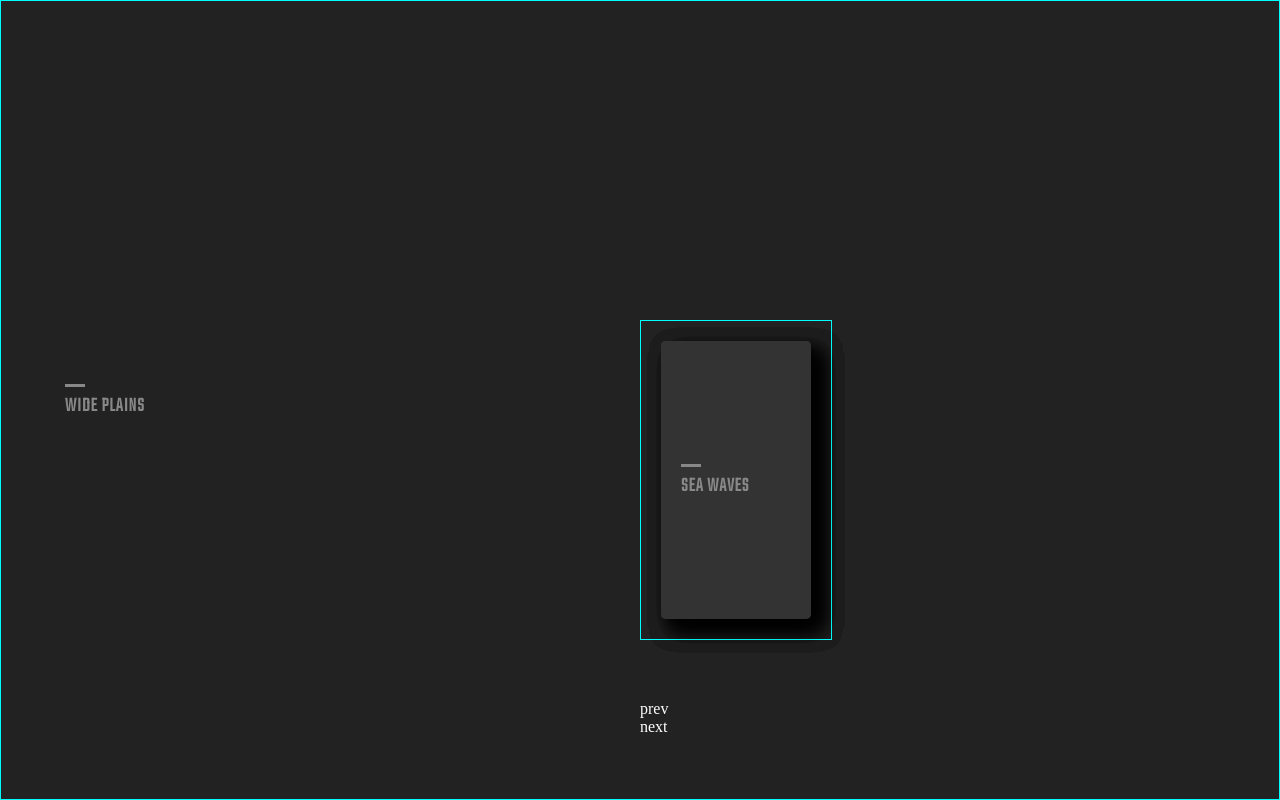
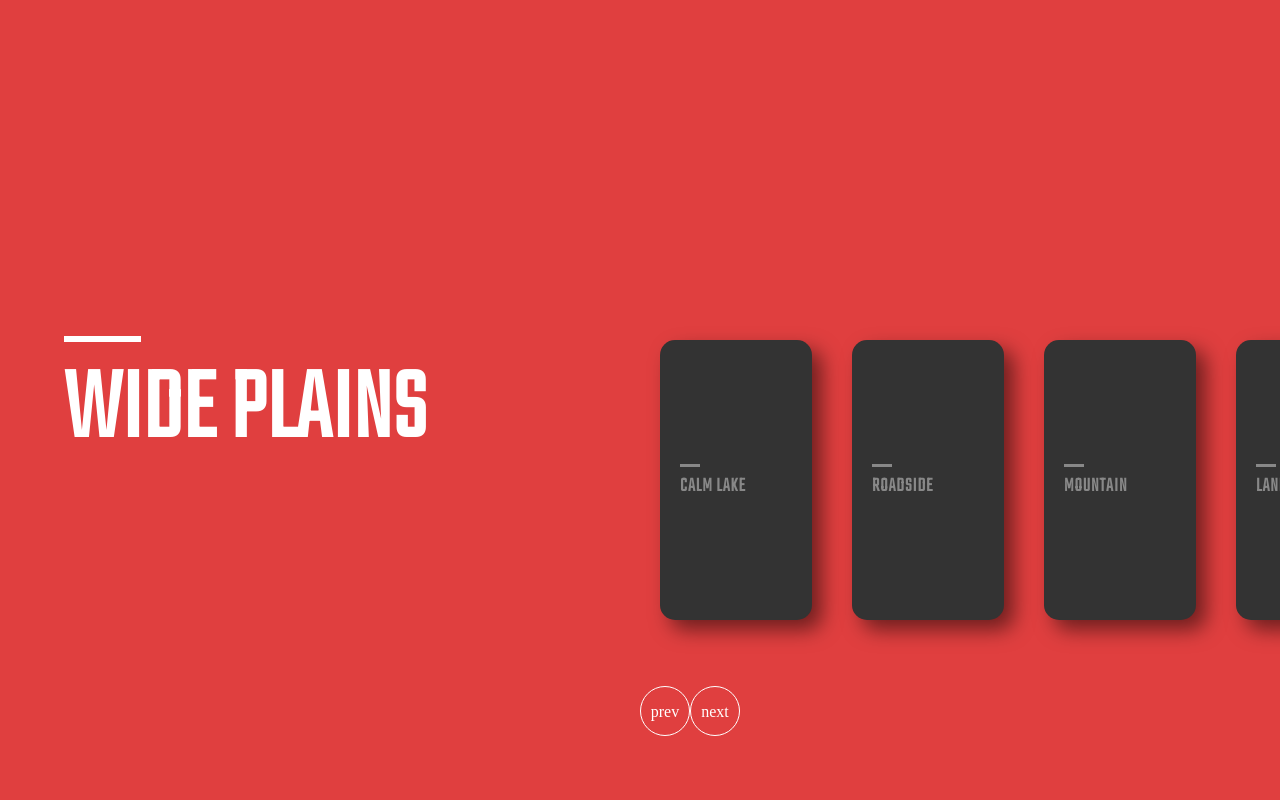
Before and after one commit to carrottechplus/motion_2d, a plain HTML site: page index.html in a window 1280 px wide. Drawn offline with Linux system fonts and the light colour scheme.

Commit message:
list-motion 작업 완료

```diff
--- a/main.js
+++ b/main.js
@@ -11,3 +11,15 @@
 // prev.addEventListener('click', () => {
 // 	frame.prepend(frame.lastElementChild);
 // });
+
+const frame = document.querySelector('.list');
+const prev = document.querySelector('.prev');
+const next = document.querySelector('.next');
+
+next.addEventListener('click', () => {
+	frame.append(frame.firstElementChild);
+});
+
+prev.addEventListener('click', () => {
+	frame.prepend(frame.lastElementChild);
+});
--- a/scss/style.scss
+++ b/scss/style.scss
@@ -1,5 +1,7 @@
 @import 'reset';
 @import url('https://fonts.googleapis.com/css2?family=Teko:wght@300&display=swap');
+$width: 15vw;
+$initPos: 50%;
 
 // test.html 관련 css
 /* section {
@@ -92,14 +94,14 @@ main {
 
 	.list {
 		li {
-			width: 15vw;
+			width: $width;
 			height: 40vh;
 			padding: 20px;
-			border: 1px solid aqua;
 			position: absolute;
 			top: 40%;
-			left: 50%;
+			left: $initPos;
 			z-index: 3;
+			transition: 1s;
 
 			.inner {
 				overflow: hidden;
@@ -109,13 +111,15 @@ main {
 				height: 100%;
 				padding: 20px;
 				background: #333;
-				border-radius: 5px;
+				border-radius: 15px;
 				box-shadow: 10px 10px 20px rgba(0, 0, 0, 0.5);
+				transition: 1px;
 
 				h2 {
 					font: bold 20px/1 'Teko';
 					color: #888;
 					letter-spacing: 1px;
+					transition: 0.5s 0.2s;
 
 					&::before {
 						content: '';
@@ -124,6 +128,7 @@ main {
 						height: 3px;
 						background: #888;
 						margin-bottom: 10px;
+						transition: 0.5s;
 					}
 				}
 			}
@@ -137,7 +142,6 @@ main {
 			width: 100%;
 			height: 100%;
 			padding: 0;
-			border: 0;
 			opacity: 0;
 			z-index: 1;
 			transform: scale(2);
@@ -153,11 +157,41 @@ main {
 			transform: scale(1);
 
 			.inner {
-				background: #222;
+				background: #e03f3f;
 				box-shadow: none;
 				border-radius: 0;
 				padding: 5vw;
+
+				h2 {
+					color: white;
+					font-size: 8vw;
+
+					&::before {
+						background: white;
+						height: 6px;
+						width: 6vw;
+						margin-bottom: 20px;
+					}
+				}
 			}
+		}
+		li:nth-of-type(3) {
+			left: calc($initPos + $width * 0);
+		}
+		li:nth-of-type(4) {
+			left: calc($initPos + $width * 1);
+		}
+		li:nth-of-type(5) {
+			left: calc($initPos + $width * 2);
+		}
+		li:nth-of-type(6) {
+			left: calc($initPos + $width * 3);
+		}
+		li:nth-of-type(7) {
+			left: calc($initPos + $width * 4);
+		}
+		li:nth-of-type(8) {
+			left: calc($initPos + $width * 5);
 		}
 	}
 
@@ -167,5 +201,15 @@ main {
 		left: 50%;
 		color: white;
 		z-index: 3;
+		display: flex;
+
+		p {
+			text-align: center;
+			line-height: 50px;
+			width: 50px;
+			height: 50px;
+			border-radius: 50%;
+			border: 1px solid white;
+		}
 	}
 }
```
Also changed, not shown: css/style.css, 1 other file.
